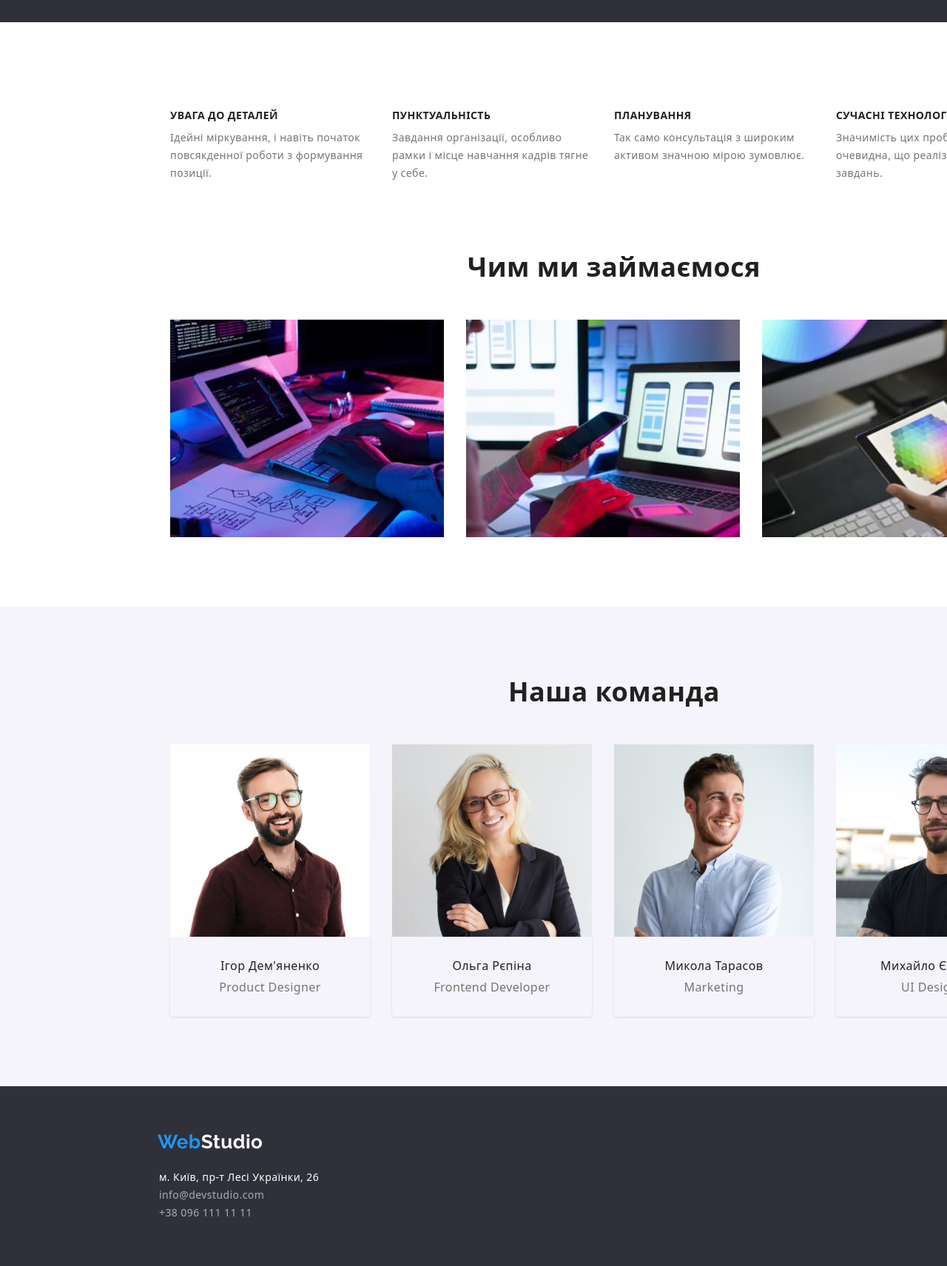
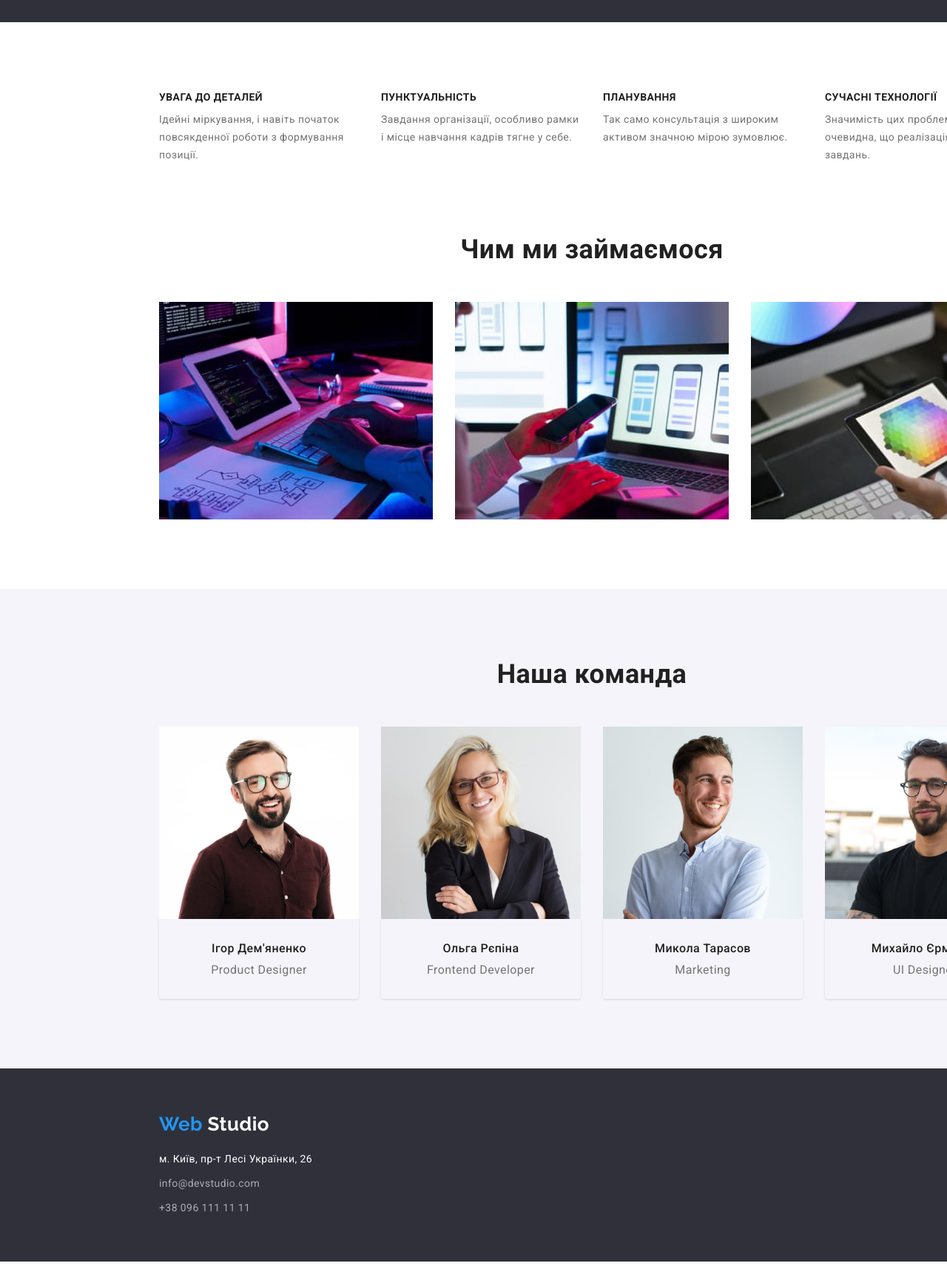
Before and after one commit to Alona37/goit-markup-hw-03, a plain HTML site: page index.html in a window 1280 px wide. Shown: the part 660-2371 px from the top of the page at 74% size. Drawn offline with nearby package versions, Linux system fonts and the light colour scheme.

Commit message:
hw-03-corrected

```diff
--- a/css/styles.css
+++ b/css/styles.css
@@ -7,10 +7,12 @@
 	--font-weight-regular: 500;
 	--font-size-main: 16px;
 }
-*,
-a,
 ul,
-li h1 h2 h3 h4 p button {
+h1,
+h2,
+h3,
+h4,
+p {
 	margin: 0;
 	padding: 0;
 }
@@ -27,9 +29,15 @@ body {
 }
 
 .container {
-	min-width: 1230px;
+	width: 1200px;
 	padding: 0 15px;
-	margin: 0 215px;
+	margin: 0 auto;
+}
+.section {
+	padding: 94px 0;
+	width: 1600px;
+}
+.header {
 }
 .flex {
 	display: flex;
@@ -47,7 +55,7 @@ ul {
 	font-family: Raleway;
 	font-weight: var(--font-weght-bold);
 	font-size: 26px;
-	font-weight: ;
+	font-weight: 700;
 	line-height: 1.192;
 	padding: 24px 0 25px;
 	margin-right: 93px;
@@ -61,7 +69,6 @@ ul {
 	letter-spacing: 0.02em;
 	display: flex;
 	align-items: center;
-	margin-right: 344px;
 }
 .nav-list-item {
 	padding: 32px 0;
@@ -70,7 +77,9 @@ ul {
 .contacts-item {
 	padding: 32px 0;
 }
-
+.contacts-list-top {
+	margin-left: auto;
+}
 .nav-list-item:nth-child(n + 2) {
 	margin-left: 50px;
 }
@@ -105,13 +114,9 @@ ul {
 .hero {
 	text-align: center;
 	background: #2f303a;
-	width: 1600px;
+	padding: 200px 0;
+}
 
-	padding: 200px 452px;
-}
-.hero-content {
-	width: 696px;
-}
 .hero-headline {
 	text-transform: uppercase;
 	font-size: 44px;
@@ -120,7 +125,8 @@ ul {
 	font-weight: 900;
 	letter-spacing: 0.06em;
 	text-align: center;
-	/* padding: 200px 280px 452px; */
+	width: 696px;
+	margin: 0 auto;
 }
 .hero-btn {
 	font-family: inherit;
@@ -130,11 +136,12 @@ ul {
 	letter-spacing: 0.06em;
 	text-align: center;
 	line-height: 1.88;
-	height: 50px;
-	width: 216px;
+	padding: 10px 32px;
 	color: var(--main-white);
 	background: var(--main-blue);
 	margin-top: 40px;
+	box-shadow: 0px 4px 4px 0px #00000026;
+	border: none;
 }
 .hero-btn:hover,
 .hero-btn:focus {
@@ -143,11 +150,8 @@ ul {
 	cursor: pointer;
 }
 /* Особливості */
-.features {
-	padding: 94px 0;
-}
 .title-features {
-	visibility: hidden;
+	display: none;
 }
 .features-list-item:nth-child(n + 2) {
 	margin-left: 30px;
@@ -164,7 +168,7 @@ ul {
 }
 /* <!--Секція Чим ми займаємося--> */
 .our-job {
-	padding-bottom: 94px;
+	padding-top: 0;
 }
 .job-demo:nth-child(n + 2) {
 	margin-left: 30px;
@@ -176,9 +180,9 @@ ul {
 	margin-bottom: 50px;
 }
 /*Наша команда */
+
 .our-team {
 	text-align: center;
-	padding: 94px 0;
 	background: #f5f4fa;
 }
 
@@ -207,21 +211,22 @@ ul {
 	font-size: var(--font-size-main);
 	line-height: 1.187;
 	color: var(--main-grey);
+	font-weight: 400;
 }
 
 /* Футер */
 .footer {
 	background: #2f303a;
 	width: 1600px;
+	padding: 60px 0;
 }
-.footer-data {
-	padding-top: 60px;
-	padding-bottom: 60px;
-	padding-left: 215px;
-	padding-right: 1154px;
-}
+
 .footer-address {
 	margin-top: 20px;
+}
+
+.footer-list-item:nth-child(n + 2) {
+	margin-top: 9px;
 }
 .city-address {
 	line-height: 1.71;
@@ -236,7 +241,6 @@ ul {
 }
 .contacts-footer {
 	color: rgba(255, 255, 255, 0.6);
-	line-height: 24px;
 	font-style: normal;
 	line-height: 1.71;
 	text-align: left;
--- a/index.html
+++ b/index.html
@@ -5,7 +5,6 @@
 		<meta http-equiv="X-UA-Compatible" content="IE=edge" />
 		<meta name="viewport" content="width=device-width, initial-scale=1.0" />
 		<title>Студія</title>
-		<link rel="stylesheet" href="./css/styles.css" />
 		<link rel="preconnect" href="https://fonts.googleapis.com" />
 		<link rel="preconnect" href="https://fonts.gstatic.com" crossorigin />
 		<link
@@ -16,13 +15,14 @@
 			rel="stylesheet"
 			href="https://cdnjs.cloudflare.com/ajax/libs/modern-normalize/1.1.0/modern-normalize.min.css"
 		/>
+		<link rel="stylesheet" href="./css/styles.css" />
 	</head>
 	<body>
 		<!--Секція шапка-->
-		<header class="flex">
+		<header class="header">
 			<div class="flex container">
 				<nav class="flex site-nav">
-					<a class="flex logo" href="./index.html">
+					<a class="logo" href="./index.html">
 						<span class="web">Web</span>
 						Studio
 					</a>
@@ -55,14 +55,14 @@
 		</header>
 		<main>
 			<!--Секція Герой-->
-			<section class="hero">
-				<div class="hero-content">
+			<section class="section hero">
+				<div class="container">
 					<h1 class="hero-headline">Ефективні рішення для вашого бізнесу</h1>
 					<button class="hero-btn" type="button">Замовити послугу</button>
 				</div>
 			</section>
 			<!--Секція з особливостями-->
-			<section class="features">
+			<section class="section features">
 				<div class="container">
 					<h2 class="title-features">Особливості</h2>
 					<ul class="flex features-list">
@@ -97,7 +97,7 @@
 				</div>
 			</section>
 			<!--Секція Чим ми займаємося-->
-			<section class="our-job">
+			<section class="section our-job">
 				<div class="container">
 					<h2 class="section-tittle">Чим ми займаємося</h2>
 					<ul class="flex our-job-list">
@@ -129,7 +129,7 @@
 				</div>
 			</section>
 			<!--Секція Команда-->
-			<section class="our-team">
+			<section class="section our-team">
 				<div class="container">
 					<h2 class="section-tittle">Наша команда</h2>
 					<ul class="flex our-team-list">
@@ -187,24 +187,24 @@
 		</main>
 		<!--Секція Підвал-->
 		<footer class="footer">
-			<div class="footer-data conteiner">
-				<a class="flex logo logo-footer" href="./index.html">
+			<div class="container footer-container">
+				<a class="logo logo-footer" href="./index.html">
 					<span class="web">Web</span>
 					Studio
 				</a>
 				<address class="footer-address">
 					<ul>
-						<li>
+						<li class="footer-list-item">
 							<a class="city-address" href="">
 								м. Київ, пр-т Лесі Українки, 26
 							</a>
 						</li>
-						<li>
+						<li class="footer-list-item">
 							<a class="contacts-footer" href="mailto:info@devstudio.com">
 								info@devstudio.com
 							</a>
 						</li>
-						<li>
+						<li class="footer-list-item">
 							<a class="contacts-footer" href="tel:+380961111111">
 								+38 096 111 11 11
 							</a>
```
Also changed, not shown: portfolio.html (+9 -9 lines).
